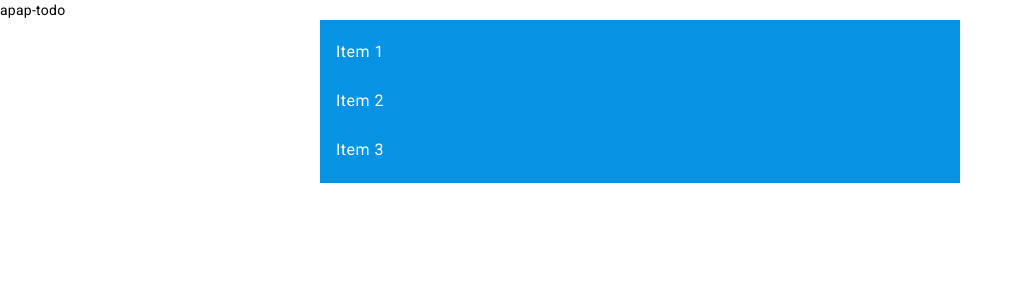
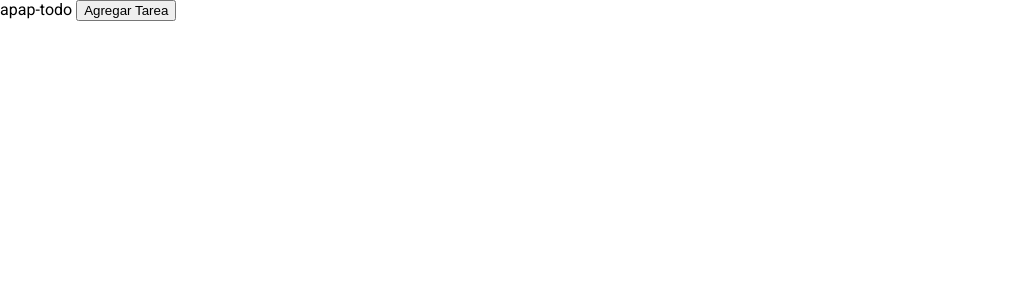
Before and after one commit to xryan0512/tasksCRUD, an Angular app: page / in a window 1280 px wide. Shown: the top 300 px of the page, without its empty margins (0-1023 px from the left). Built offline with nearby package versions, Linux system fonts and the light colour scheme.

Commit message:
delete module angular material

```diff
--- a/angular.json
+++ b/angular.json
@@ -25,7 +25,6 @@
               "src/assets"
             ],
             "styles": [
-              "@angular/material/prebuilt-themes/purple-green.css",
               "src/styles.css"
             ],
             "scripts": []
--- a/src/app/components/task-list/task-list.component.html
+++ b/src/app/components/task-list/task-list.component.html
@@ -1,8 +1 @@
-<mat-list role="list">
-  <mat-list-item role="listitem">Item 1</mat-list-item>
-  <mat-divider></mat-divider>
-  <mat-list-item role="listitem">Item 2</mat-list-item>
-  <mat-divider [inset]="true"></mat-divider>
-  <mat-list-item role="listitem">Item 3</mat-list-item>
-  <mat-divider [inset]="true"></mat-divider>
-</mat-list>
+<button color="primary">Agregar Tarea</button>
--- a/src/styles.css
+++ b/src/styles.css
@@ -1,4 +1,3 @@
 /* You can add global styles to this file, and also import other style files */
-
 html, body { height: 100%; }
 body { margin: 0; font-family: Roboto, "Helvetica Neue", sans-serif; }
```
Also changed, not shown: src/app/app.module.ts (+1 -10 lines).
